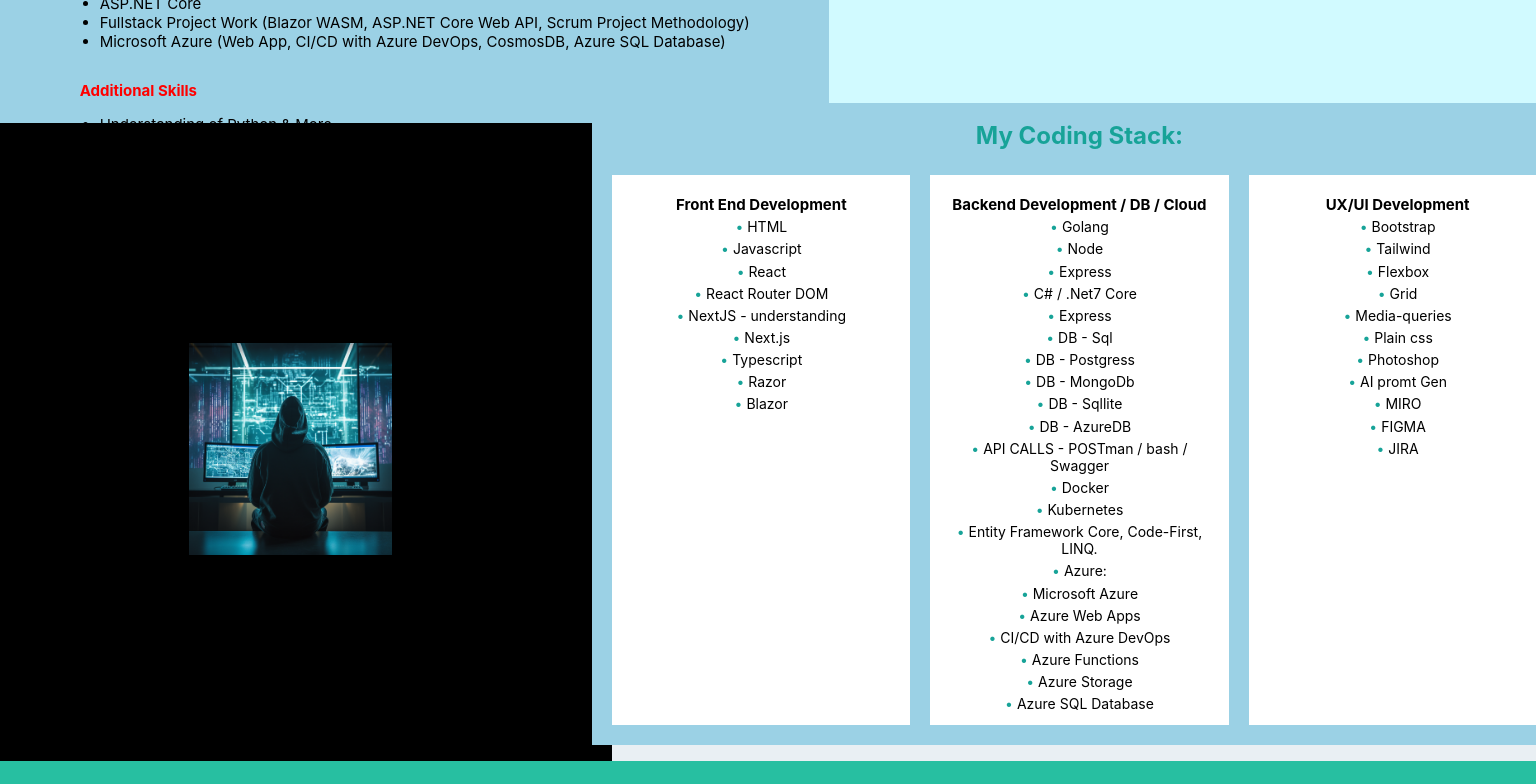
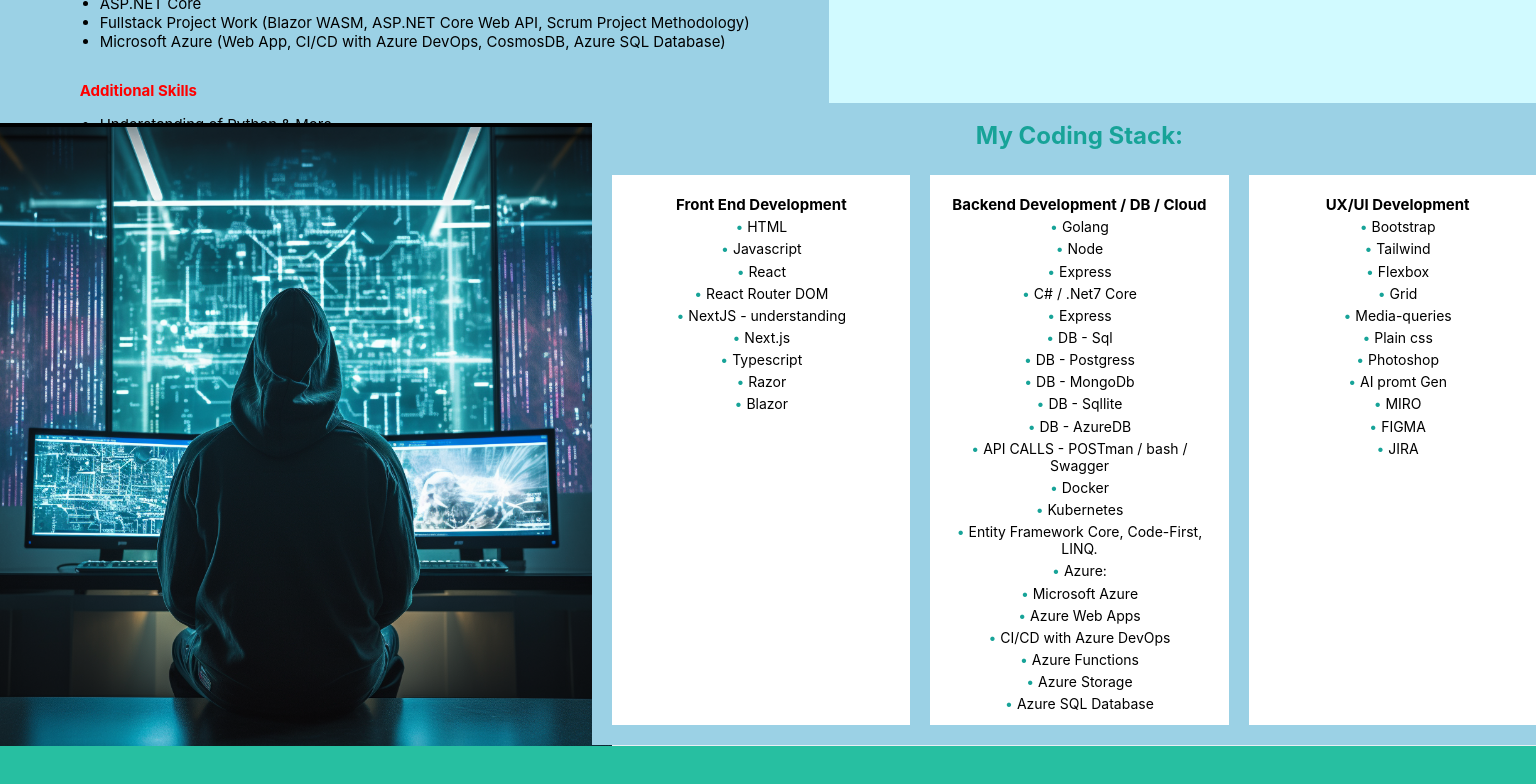
Before and after one commit to Nraxi/OTengnerWeb, a React (Create React App) app: page / in a window 1536 px wide. Shown: the part 1500-2284 px from the top of the page. Built offline with nearby package versions, Linux system fonts and the light colour scheme; a web font is replaced by a local one.

Commit message:
more fix css

```diff
--- a/src/App.css
+++ b/src/App.css
@@ -774,10 +774,7 @@ h2 {
     /* Blue color on hover */
   }
 
-  .kaPA {
-    display: none;
-    /* This will zoom in on the left side */
-  }
+
 
 }
 
@@ -830,10 +827,7 @@ h2 {
     text-align: center;
   }
 
-  .kaPA {
-    display: none;
-    /* This will zoom in on the left side */
-  }
+
 
   #about {
     height: 350px;
@@ -855,16 +849,7 @@ h2 {
     margin-right: -20px;
   }
 
-  .kaPA {
-    width: 100%;
-    height: 100%;
-    object-fit: cover;
-    /* This will zoom in on the left side */
-  }
 
-  .kaPA {
-    object-position: 20% 120px;
-  }
 
   .ridertwo-block {
     margin-top: 0px;
@@ -1062,7 +1047,7 @@ h2 {
   }
 
   .infoinfo-block {
-    padding: 220px;
+
     margin-left: -20px;
   }
 
@@ -1132,7 +1117,7 @@ h2 {
   }
 
   .infoinfo-block {
-    padding: 220px;
+
     margin-left: -20px;
   }
 
@@ -1176,16 +1161,19 @@ h2 {
 
 @media only screen and (min-width: 1440px) {
 
-  .kaPA {
+  .infoinfo-block {
     display: flex;
-    width: 100%;
-    height: 100%;
-    object-fit: cover;
-    /* This will zoom in on the left side */
+    align-items: center;
+    justify-content: center;
+    background-color: #000000;
+    overflow: hidden;
   }
 
   .kaPA {
-    object-position: 52% 0px;
+    /* Exempel på stilar för andra bilder */
+    width: 100%;
+    height: auto;
+    object-fit: contain;
   }
 
   .sticky-nav.scrolled:hover {
@@ -1213,18 +1201,14 @@ h2 {
     /* Change to a single column on mobile screens */
   }
 
-  .infoinfo-block {
-    overflow: hidden;
-    padding: 220px;
-    margin-left: -20px;
-  }
+
 
   .ridertwo-block {
     margin-top: 0px;
   }
 
   .about-content {
-    margin-top: -78%;
+    margin-top: -80%;
   }
 
   .about-content-vid {
@@ -1280,7 +1264,7 @@ h2 {
   }
 
   .infoinfo-block {
-    padding: 220px;
+
     margin-left: -20px;
   }
 
@@ -1437,7 +1421,7 @@ h2 {
 
 @media only screen and (min-width: 2560px) {
   #contact {
-    margin-top: 15%;
+    margin-top: 20%;
     margin-bottom: -10px;
     height: 200px;
     background-color: #D1FAFF;
@@ -1445,11 +1429,11 @@ h2 {
 
 
   .info-content {
-    margin-top: -55%;
+    margin-top: -46%;
   }
 
   .about-content {
-    margin-top: -42%;
+    margin-top: -33%;
     padding: 15px;
     background-color: #27bfa1;
   }
@@ -1458,7 +1442,12 @@ h2 {
     font-size: 25px;
   }
 
+  .infotwo-block {
+    margin-top: -244px;
+  }
+
+
   .about-content-vid {
-    margin-top: -116%;
+    margin-top: -107%;
   }
 }
```
